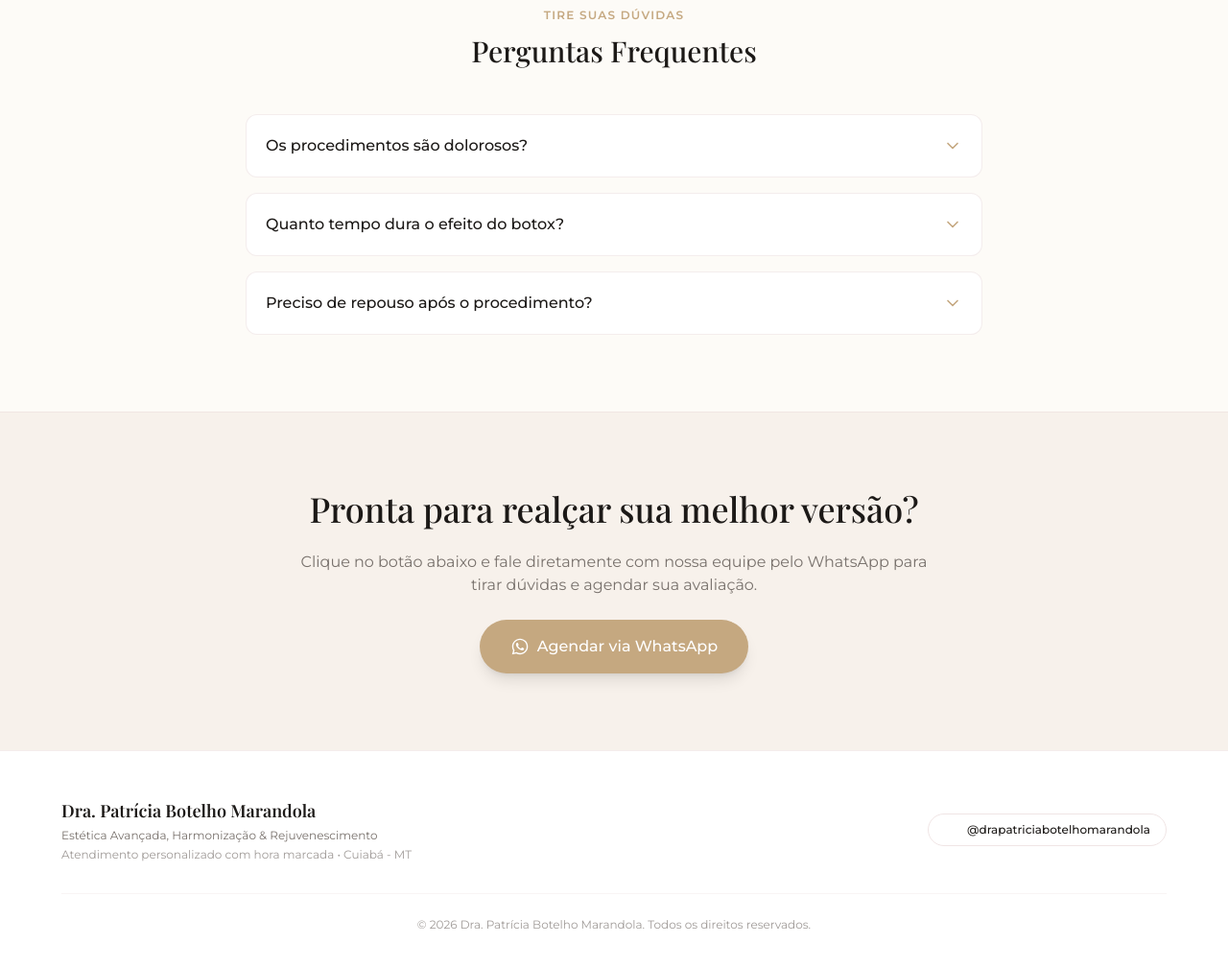
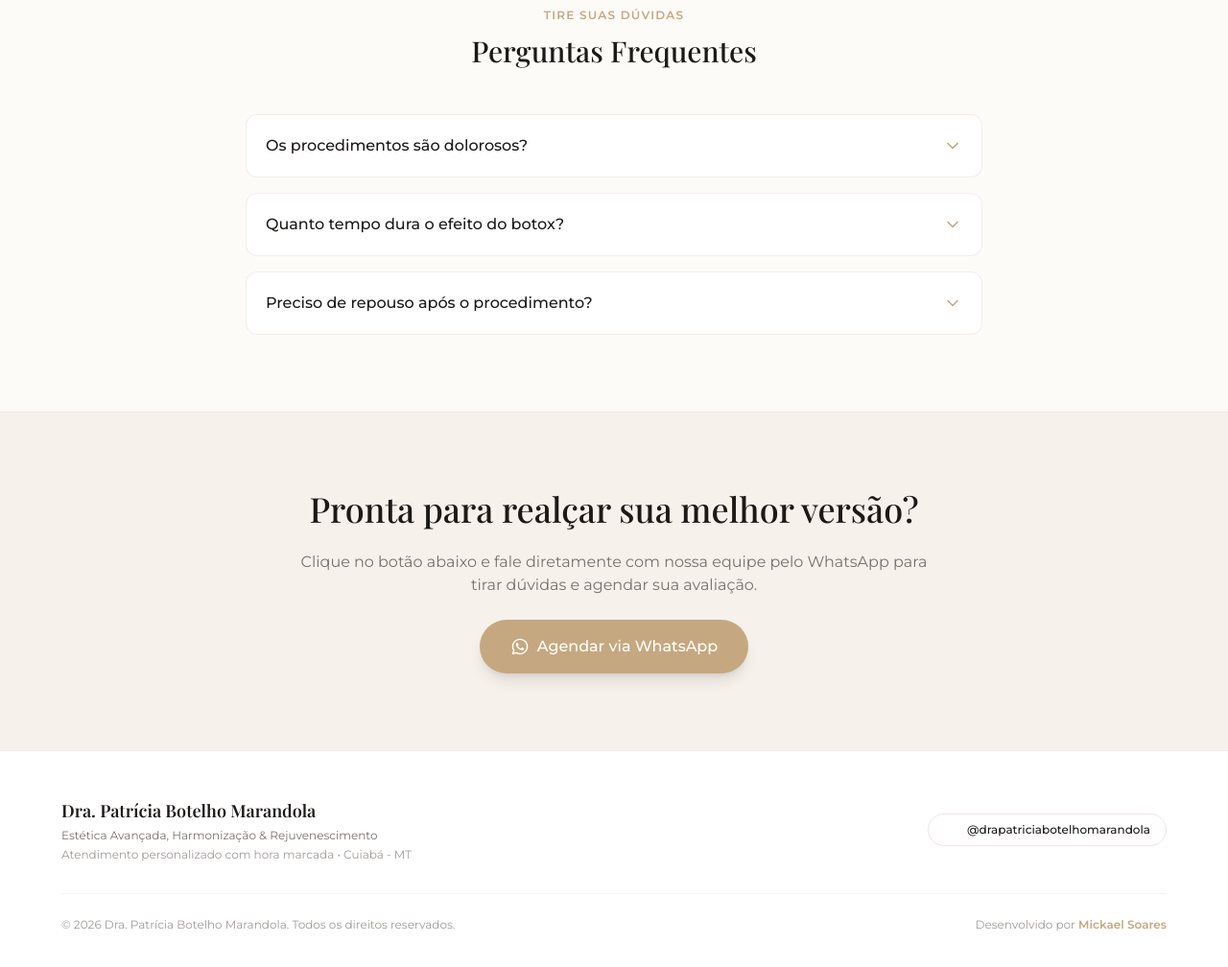
Before and after one commit to mickael-soares/lp-estetica-dra-patricia, a plain HTML site: page index.html in a window 1280 px wide. Shown: the part 4327-5335 px from the top of the page at 96% size. Drawn offline with nearby package versions, Linux system fonts and the light colour scheme; some icons are missing; a web font is replaced by a local one.

Commit message:
docs: adicionar LICENSE proprietaria, README com stack e autoria no rodape

```diff
--- a/index.html
+++ b/index.html
@@ -1,3 +1,11 @@
+<!--
+  =============================================================
+  Projeto: Dra. Patrícia Botelho Marandola - Landing Page Oficial
+  Desenvolvido por: Mickael Soares
+  GitHub / Portfólio: https://github.com/mickael-soares
+  Ano: 2026 • Cuiabá - MT • Todos os direitos reservados.
+  =============================================================
+-->
 <!DOCTYPE html>
 <html lang="pt-BR" class="scroll-smooth">
 <head>
@@ -468,8 +476,10 @@
         </a>
       </div>
     </div>
-    <div class="max-w-6xl mx-auto mt-8 pt-6 border-t border-brand-sand/30 text-center text-xs text-brand-muted/70">
-      © 2026 Dra. Patrícia Botelho Marandola. Todos os direitos reservados.
+    <!-- Barra de Autoria e Copyright -->
+    <div class="max-w-6xl mx-auto mt-8 pt-6 border-t border-brand-sand/30 flex flex-col sm:flex-row items-center justify-between text-xs text-brand-muted/70 gap-2 text-center sm:text-left">
+      <p>© 2026 Dra. Patrícia Botelho Marandola. Todos os direitos reservados.</p>
+      <p>Desenvolvido por <a href="https://github.com/mickael-soares" target="_blank" rel="noopener noreferrer" class="text-brand-gold font-semibold hover:underline">Mickael Soares</a></p>
     </div>
   </footer>
 
```
Also changed, not shown: 2 other files.
